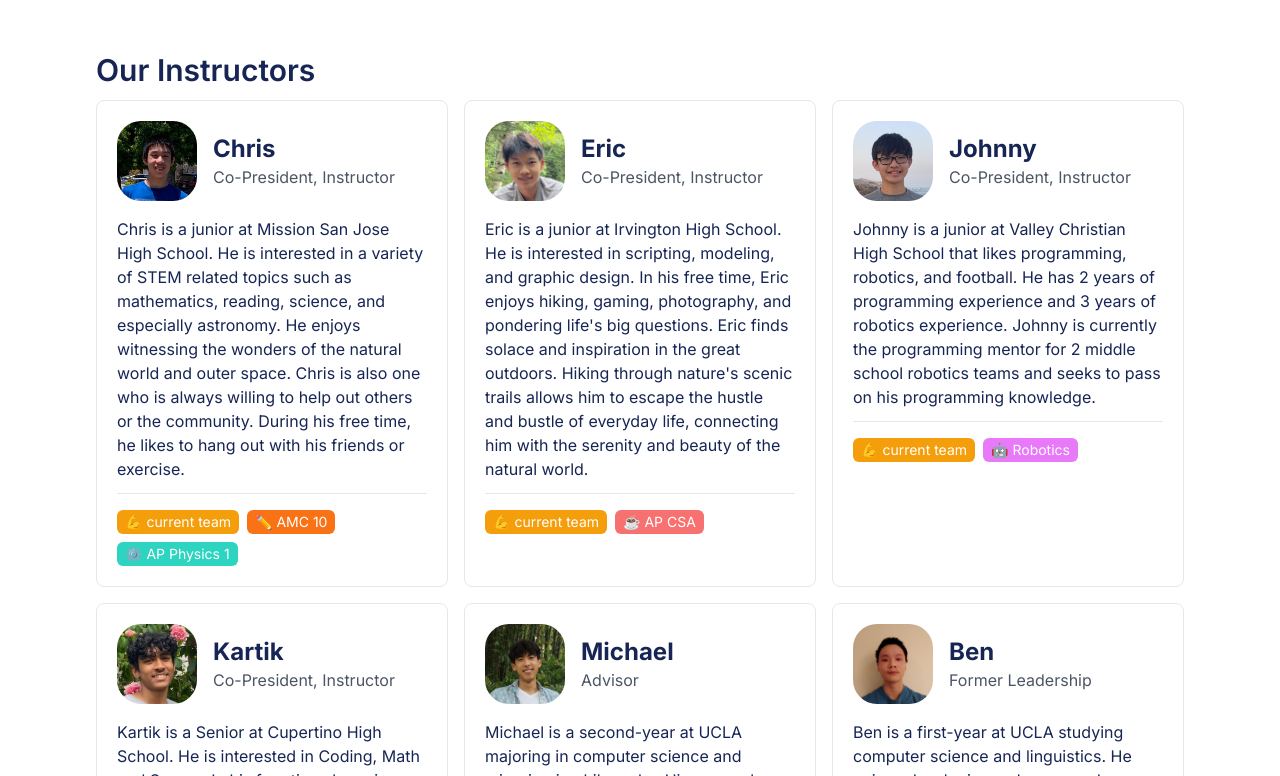
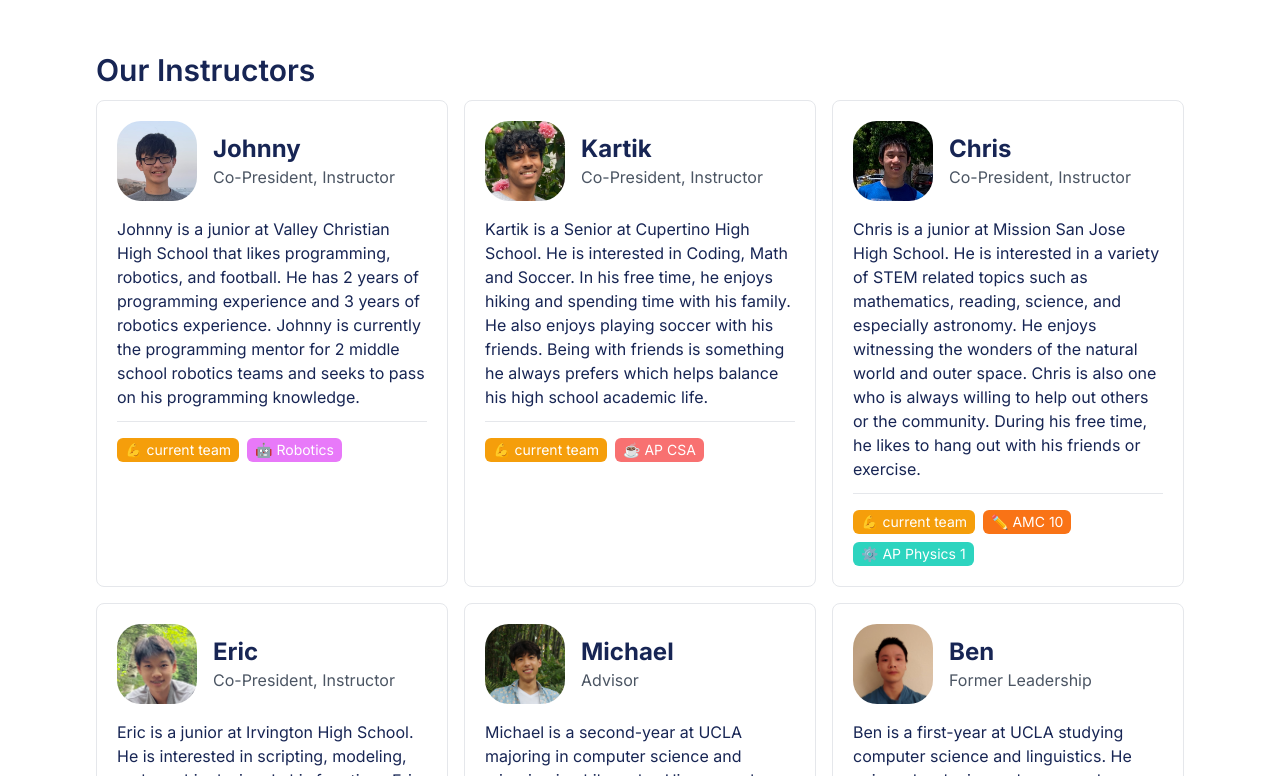
Before and after one commit to hellolol346/hackathon4kids.org, a Next.js app: page /about in a window 1280 px wide. Shown: the part 464-1240 px from the top of the page. Built offline with nearby package versions, Linux system fonts and the light colour scheme.

Commit message:
Update page.tsx

```diff
--- a/src/app/about/page.tsx
+++ b/src/app/about/page.tsx
@@ -37,10 +37,10 @@ const About = () => {
       <section id="instructors">
         <h1 className="text-3xl font-semibold">Our Instructors</h1>
         <div className="grid grid-cols-1 md:grid-cols-3 gap-4 mb-10 mt-3">
+          <JohnnyWangCard />
+          <KartikBaluCard />
           <ChrisWangCard />
           <EricLanCard />
-          <JohnnyWangCard />
-          <KartikBaluCard />
           <MichaelLanCard />
           {/* NOTE: Commenting out <EganWangCard /> to make an even 12 for the grid */}
           {/* <EganWangCard /> */}
```
